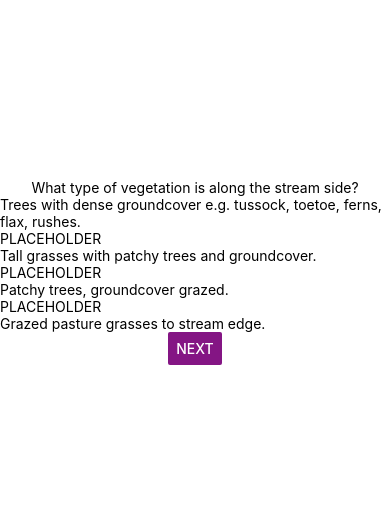
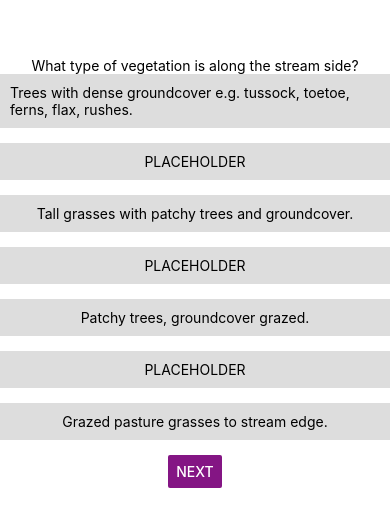
Before and after one commit to simon-jk-casey/waterfront, a React Native app: screen / in a window 390 px wide. Shown: the part 150-676 px from the top of the page. Built offline with nearby package versions, Linux system fonts and the light colour scheme.

Commit message:
converted answer options to touchables, declared proptype for touchHandler, tested in main - working

```diff
--- a/App.js
+++ b/App.js
@@ -10,7 +10,6 @@ export default class App extends React.Component {
   constructor (props) {
     super(props)
     this.state = {
-      // currentQuestion: qList[0]
       index: 0
     }
   }
@@ -31,7 +30,10 @@ export default class App extends React.Component {
     return (
       <View style={styles.container}>
         <Questions question={displayQ.title} />
-        <Answers responses={displayQ.responses} />
+        <Answers
+          responses={displayQ.responses}
+          touchHandler={this.pressTest}
+        />
         <Button
           onPress={this.nextQuestion.bind(this)}
           title='Next'
--- a/package.json
+++ b/package.json
@@ -20,6 +20,7 @@
   },
   "dependencies": {
     "expo": "^27.0.1",
+    "prop-types": "^15.6.1",
     "react": "16.3.1",
     "react-native": "~0.55.2"
   }
--- a/src/components/answers.js
+++ b/src/components/answers.js
@@ -1,18 +1,40 @@
 import React from 'react'
-import { StyleSheet, Text, View } from 'react-native'
+import { StyleSheet, Text, View, TouchableHighlight } from 'react-native'
+import PropTypes from 'prop-types'
 
 export default class Answers extends React.Component {
   render () {
+    const styles = StyleSheet.create({
+      touchable: {
+        alignItems: 'center',
+        backgroundColor: '#DDDDDD',
+        padding: 10,
+        marginBottom: 15
+      }
+    })
     return (
       <View>
         {this.props.responses.map(response => {
           if (response.response === null) {
             return (
-              <Text key={response.score}>PLACEHOLDER</Text>
+              <TouchableHighlight
+                key={response.score}
+                style={styles.touchable}
+                onPress={this.props.touchHandler}
+              >
+                <Text>PLACEHOLDER</Text>
+              </TouchableHighlight>
             )
           } else {
             return (
-              <Text key={response.score}>{response.response}</Text>
+              <TouchableHighlight
+                key={response.score}
+                style={styles.touchable}
+                onPress={this.props.touchHandler}
+              >
+                <Text>{response.response}</Text>
+              </TouchableHighlight>
+
             )
           }
         })}
@@ -20,3 +42,7 @@ export default class Answers extends React.Component {
     )
   }
 }
+
+Answers.propTypes = {
+  touchHandler: PropTypes.func.isRequired
+}
```
Also changed, not shown: 1 other file (tests, documents, lock files or other folders).
